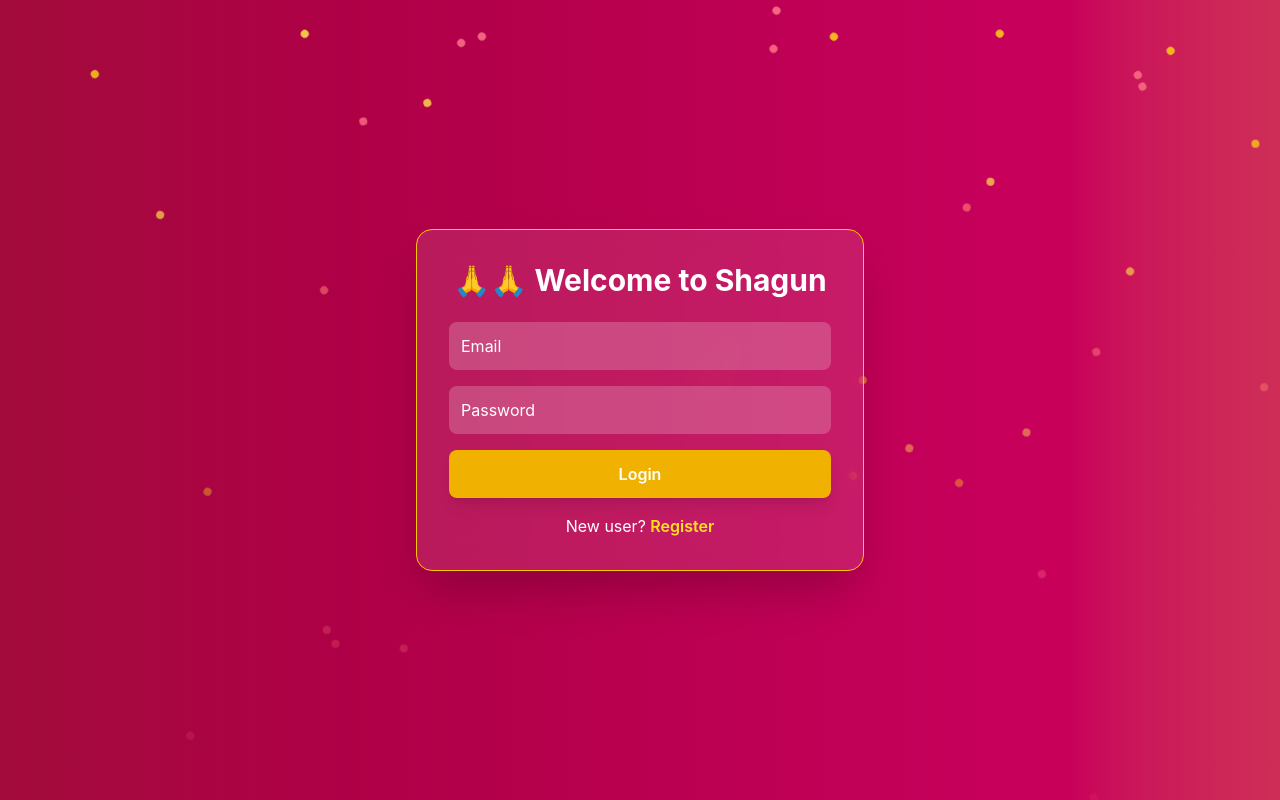
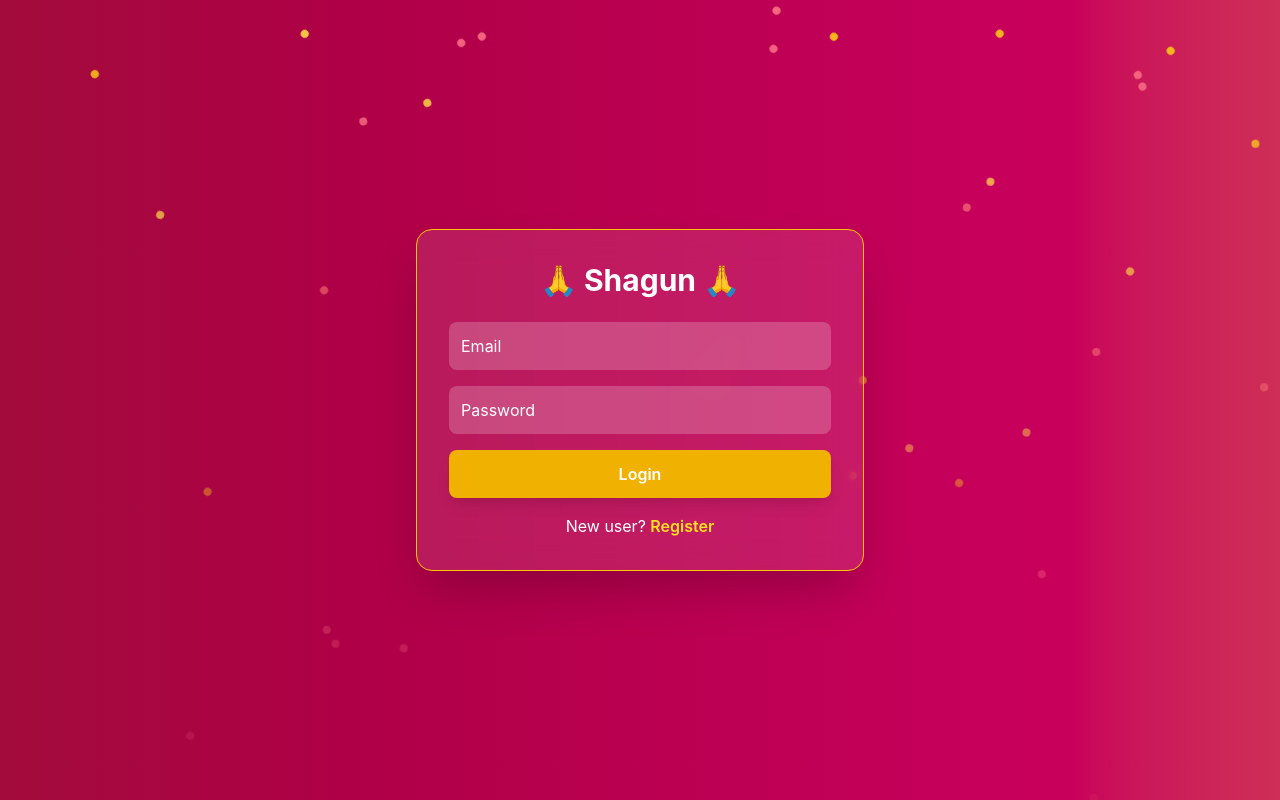
Before and after one commit to Vikash0089/shagun, a React (Vite) app in the folder frontend/: page / in a window 1280 px wide. Built offline with nearby package versions, Linux system fonts and the light colour scheme.

Commit message:
Update Login.jsx

```diff
--- a/frontend/src/components/Login.jsx
+++ b/frontend/src/components/Login.jsx
@@ -7,7 +7,7 @@ export default function Login() {
     const [form, setForm] = useState({ email: '', password: '' });
     const [tilt, setTilt] = useState({ x: 0, y: 0 });
     const [particles, setParticles] = useState([]);
-    const navigate = useNavigate(); // ✅ FIX
+    const navigate = useNavigate();
 
     // 🎉 Confetti particles
     useEffect(() => {
@@ -21,7 +21,7 @@ export default function Login() {
         setParticles(temp);
     }, []);
 
-    // 🖱️ 3D Tilt
+
     const handleMouseMove = (e) => {
         const rect = e.currentTarget.getBoundingClientRect();
         const x = (e.clientY - rect.top) / rect.height - 0.5;
@@ -88,7 +88,7 @@ export default function Login() {
             >
 
                 <h2 className="text-3xl font-bold text-center text-white mb-6">
-                   🙏🙏 Welcome to Shagun
+                   🙏 Shagun 🙏
                 </h2>
 
                 <form onSubmit={handleSubmit} className="space-y-4">
```
